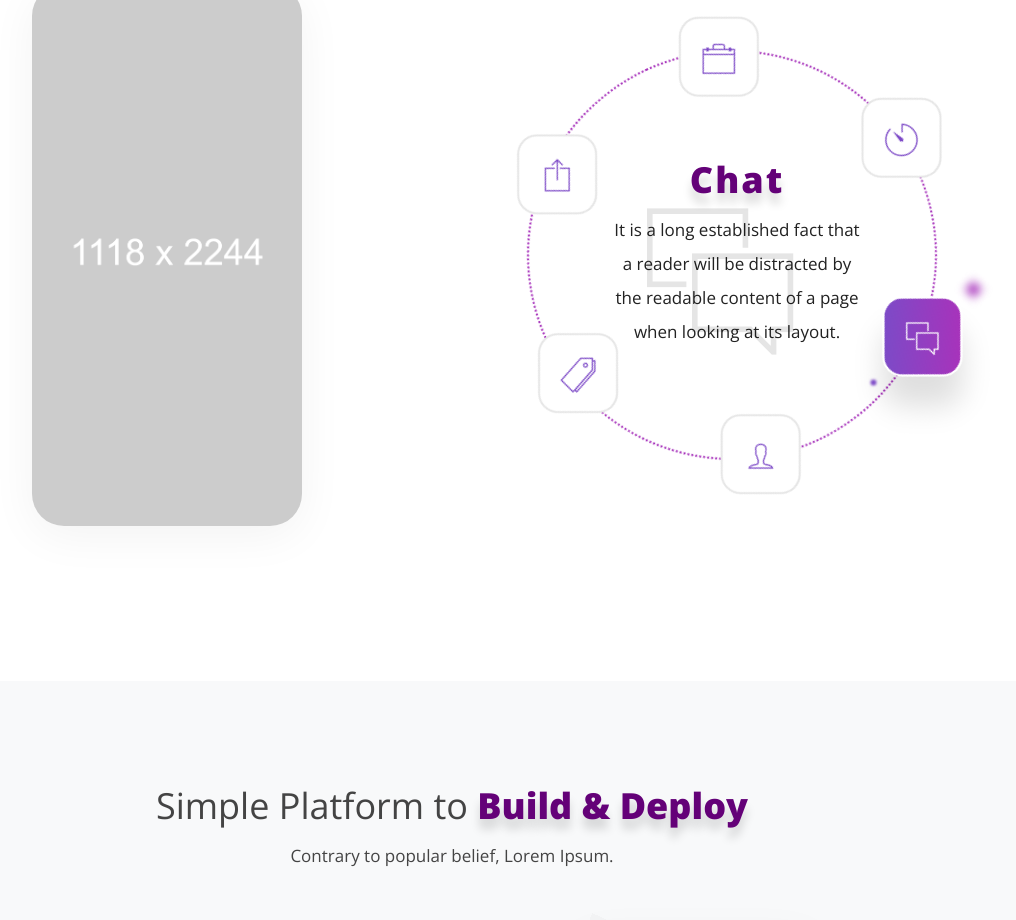
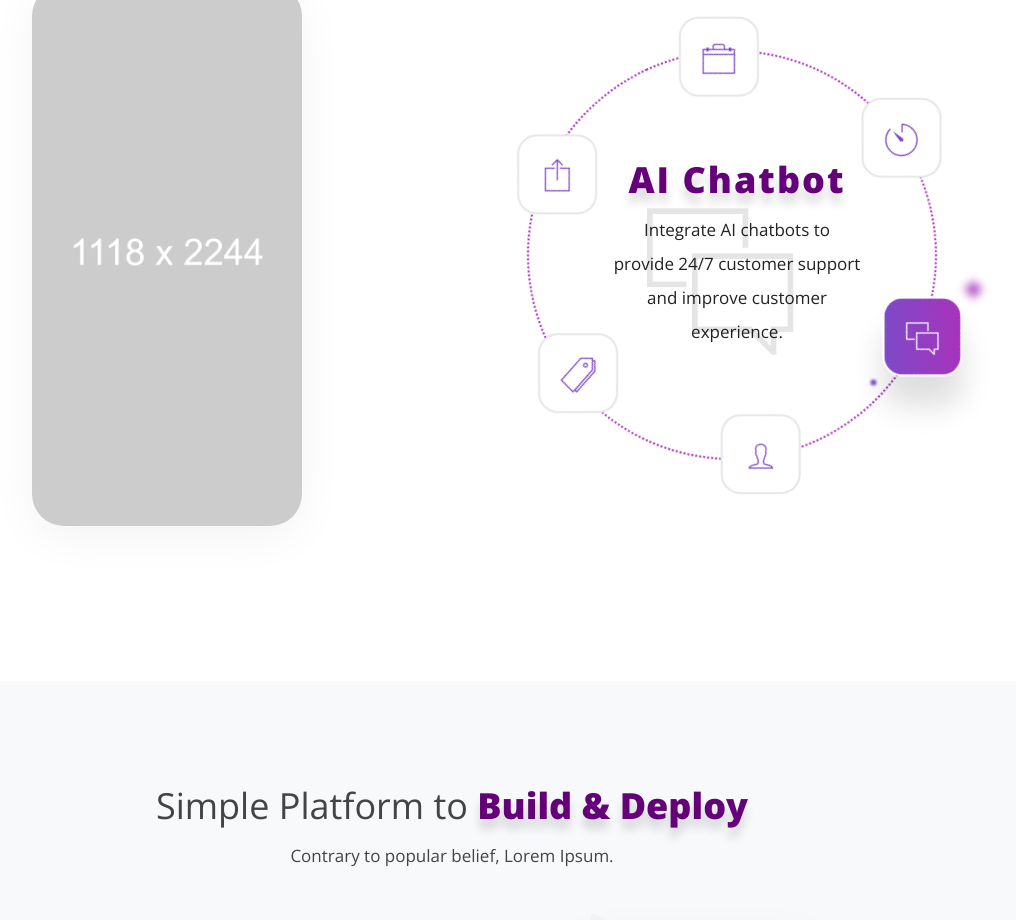
Before and after one commit to Proconnai/website, a plain HTML site: page index.html in a window 1280 px wide. Shown: the part 976-1896 px from the top of the page, without its empty margins (188-1204 px from the left). Drawn offline with nearby package versions, Linux system fonts and the light colour scheme; files whose address does not match are found by name.

Commit message:
Update Circle-Features.html

```diff
--- a/index.html
+++ b/index.html
@@ -159,32 +159,32 @@
                         <div class="contentCircle">
                            <div class="CirItem title-box active CirItem1">
                               <h2 class="title"><span>Automate</span></h2>
-                              <p>It is a long established fact that a reader will be distracted by the readable content of a page when looking at its layout.</p>
+                              <p>Automate business processes and tasks to save time and increase efficiency.</p>
                               <i class="ion-ios-timer-outline"></i>
                            </div>
                            <div class="CirItem title-box CirItem2">
-                              <h2 class="title"><span>Chat </span></h2>
-                              <p>It is a long established fact that a reader will be distracted by the readable content of a page when looking at its layout.</p>
+                              <h2 class="title"><span>AI Chatbot </span></h2>
+                              <p>Integrate AI chatbots to provide 24/7 customer support and improve customer experience.</p>
                               <i class="ion-ios-chatboxes-outline"></i>
                            </div>
                            <div class="CirItem title-box CirItem3">
                               <h2 class="title"><span>Responses</span></h2>
-                              <p>It is a long established fact that a reader will be distracted by the readable content of a page when looking at its layout.</p>
+                              <p>Deliver quick and accurate responses to customer queries for enhanced satisfaction.</p>
                               <i class="ion-ios-person-outline"></i>
                            </div>
                            <div class="CirItem title-box CirItem4">
-                              <h2 class="title"><span>Tags</span></h2>
-                              <p>It is a long established fact that a reader will be distracted by the readable content of a page when looking at its layout.</p>
+                              <h2 class="title"><span>API Integration</span></h2>
+                              <p>Organize and categorize customer interactions for better data analysis and decision-making.</p>
                               <i class="ion-ios-pricetags-outline"></i>
                            </div>
                            <div class="CirItem title-box CirItem5">
-                              <h2 class="title"><span>Sharing</span></h2>
-                              <p>It is a long established fact that a reader will be distracted by the readable content of a page when looking at its layout.</p>
+                              <h2 class="title"><span>Collaborating</span></h2>
+                              <p>Share valuable insights and knowledge across teams to improve overall performance.</p>
                               <i class="ion-ios-upload-outline"></i>
                            </div>
                            <div class="CirItem title-box CirItem6">
                               <h2 class="title"><span>Support</span></h2>
-                              <p>It is a long established fact that a reader will be distracted by the readable content of a page when looking at its layout.</p>
+                              <p>Provide seamless integration and support for businesses to optimize their operations.</p>
                               <i class="ion-ios-briefcase-outline"></i>
                            </div>
                         </div>
```
